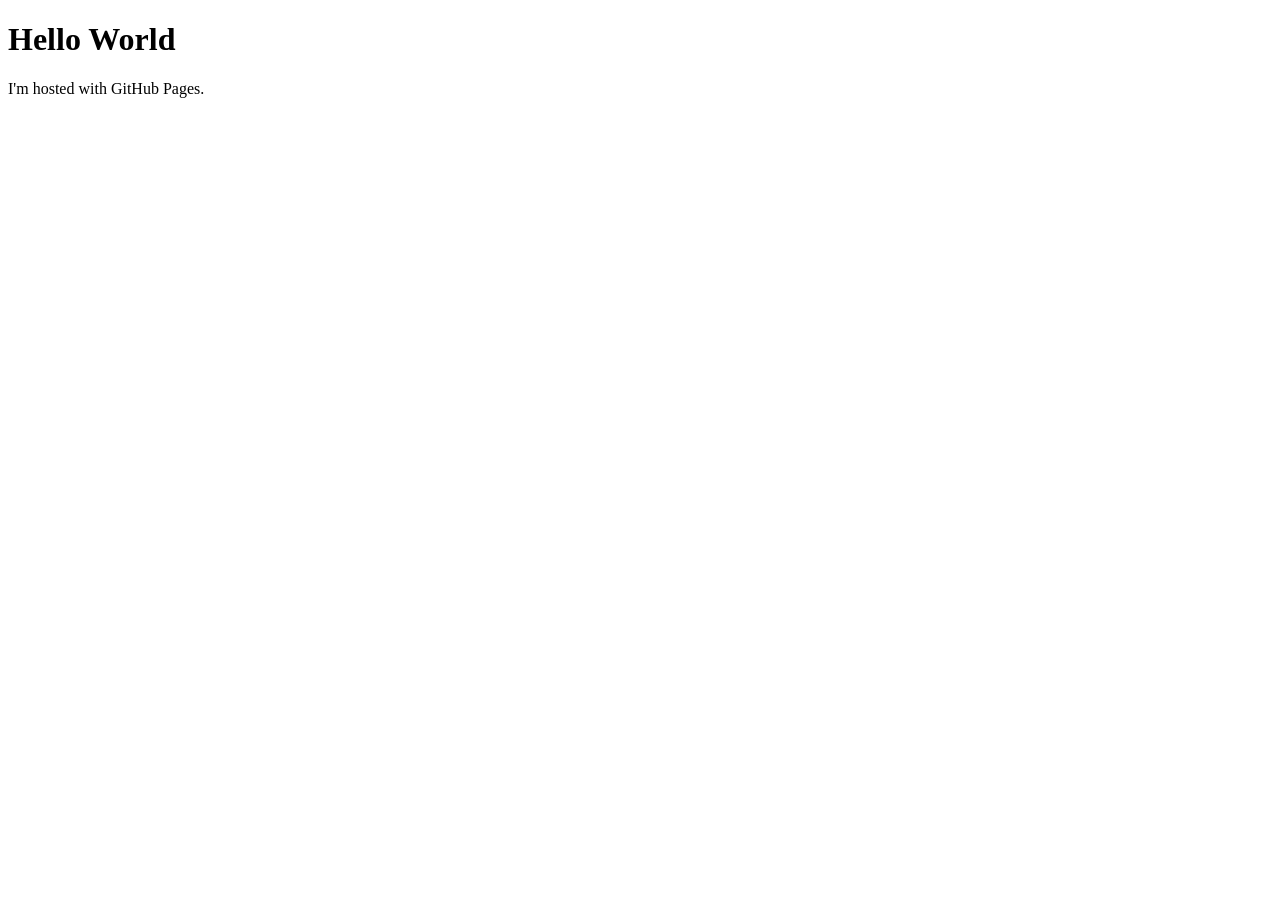
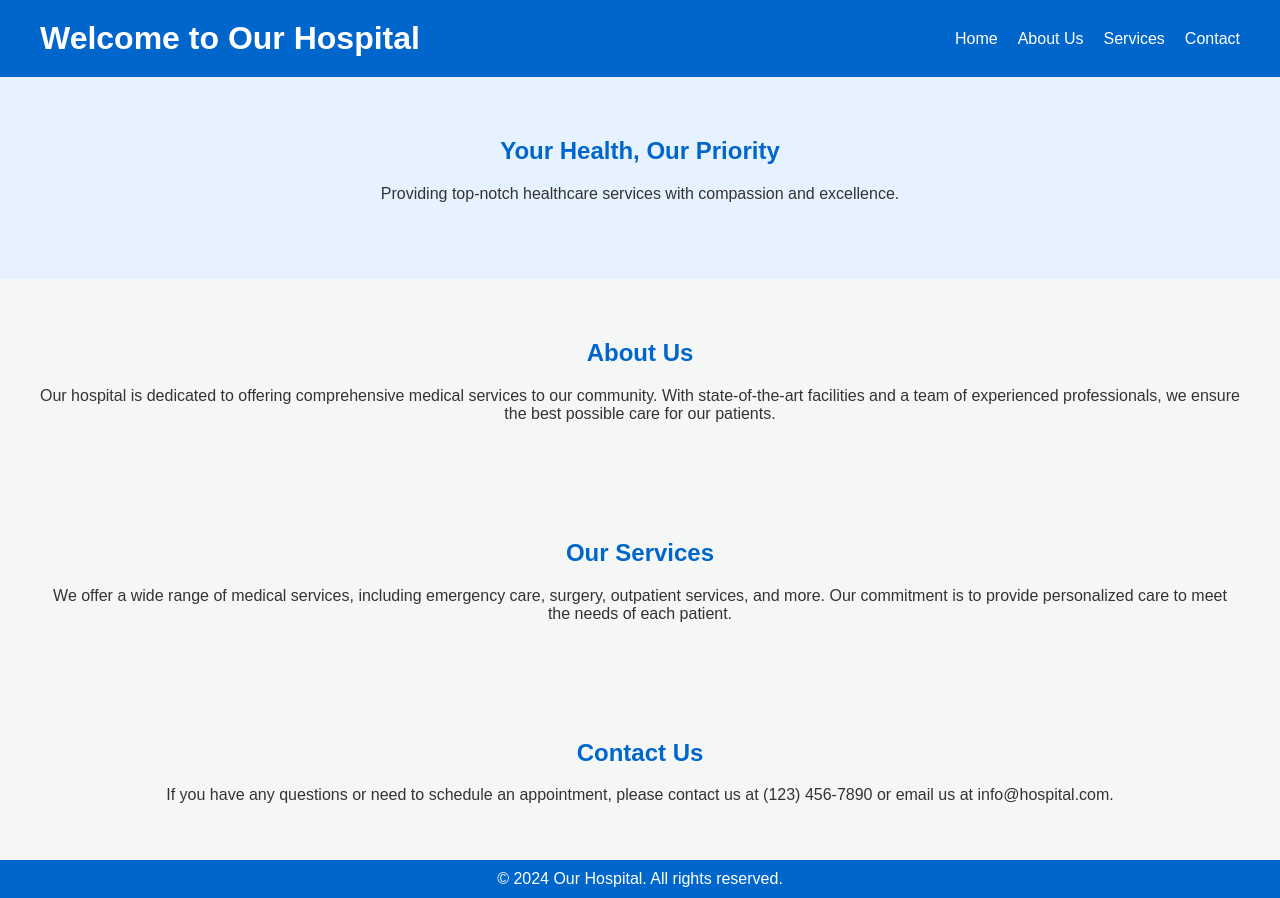
Before and after one commit to bhairavihospital/bhairavihospital, a plain HTML site: page index.html in a window 1280 px wide. Before the commit the page ends 800 px from the top, so only its background shows below. Drawn offline with Linux system fonts and the light colour scheme.

Commit message:
css temp added

```diff
--- a/index.html
+++ b/index.html
@@ -1,7 +1,62 @@
 <!DOCTYPE html>
-<html>
+<html lang="en">
+
+<head>
+    <meta charset="UTF-8">
+    <meta name="viewport" content="width=device-width, initial-scale=1.0">
+    <title>Welcome to Our Hospital</title>
+    <link rel="stylesheet" href="styles.css">
+</head>
+
 <body>
-<h1>Hello World</h1>
-<p>I'm hosted with GitHub Pages.</p>
+    <header>
+        <div class="container">
+            <h1>Welcome to Our Hospital</h1>
+            <nav>
+                <ul>
+                    <li><a href="#home">Home</a></li>
+                    <li><a href="#about">About Us</a></li>
+                    <li><a href="#services">Services</a></li>
+                    <li><a href="#contact">Contact</a></li>
+                </ul>
+            </nav>
+        </div>
+    </header>
+    <main>
+        <section id="home" class="hero-section">
+            <div class="container">
+                <h2>Your Health, Our Priority</h2>
+                <p>Providing top-notch healthcare services with compassion and excellence.</p>
+            </div>
+        </section>
+        <section id="about" class="about-section">
+            <div class="container">
+                <h2>About Us</h2>
+                <p>Our hospital is dedicated to offering comprehensive medical services to our community. With
+                    state-of-the-art facilities and a team of experienced professionals, we ensure the best possible
+                    care for our patients.</p>
+            </div>
+        </section>
+        <section id="services" class="services-section">
+            <div class="container">
+                <h2>Our Services</h2>
+                <p>We offer a wide range of medical services, including emergency care, surgery, outpatient services,
+                    and more. Our commitment is to provide personalized care to meet the needs of each patient.</p>
+            </div>
+        </section>
+        <section id="contact" class="contact-section">
+            <div class="container">
+                <h2>Contact Us</h2>
+                <p>If you have any questions or need to schedule an appointment, please contact us at (123) 456-7890 or
+                    email us at info@hospital.com.</p>
+            </div>
+        </section>
+    </main>
+    <footer>
+        <div class="container">
+            <p>&copy; 2024 Our Hospital. All rights reserved.</p>
+        </div>
+    </footer>
 </body>
+
 </html>
--- /dev/null
+++ b/styles.css
@@ -0,0 +1,82 @@
+body {
+    font-family: Arial, sans-serif;
+    margin: 0;
+    padding: 0;
+    background-color: #f4f7f6;
+    color: #333;
+}
+
+header {
+    background-color: #0066cc;
+    color: #fff;
+    padding: 20px 0;
+}
+
+header .container {
+    display: flex;
+    justify-content: space-between;
+    align-items: center;
+    max-width: 1200px;
+    margin: 0 auto;
+    padding: 0 20px;
+}
+
+header h1 {
+    margin: 0;
+}
+
+header nav ul {
+    list-style: none;
+    padding: 0;
+    margin: 0;
+    display: flex;
+}
+
+header nav ul li {
+    margin-left: 20px;
+}
+
+header nav ul li a {
+    color: #fff;
+    text-decoration: none;
+}
+
+.hero-section {
+    background-color: #e6f2ff;
+    padding: 60px 20px;
+    text-align: center;
+}
+
+.hero-section h2 {
+    margin: 0 0 20px;
+    color: #0066cc;
+}
+
+.about-section,
+.services-section,
+.contact-section {
+    padding: 40px 20px;
+    text-align: center;
+}
+
+.about-section h2,
+.services-section h2,
+.contact-section h2 {
+    color: #0066cc;
+}
+
+.container {
+    max-width: 1200px;
+    margin: 0 auto;
+}
+
+footer {
+    background-color: #0066cc;
+    color: #fff;
+    padding: 10px 0;
+    text-align: center;
+}
+
+footer p {
+    margin: 0;
+}
```
